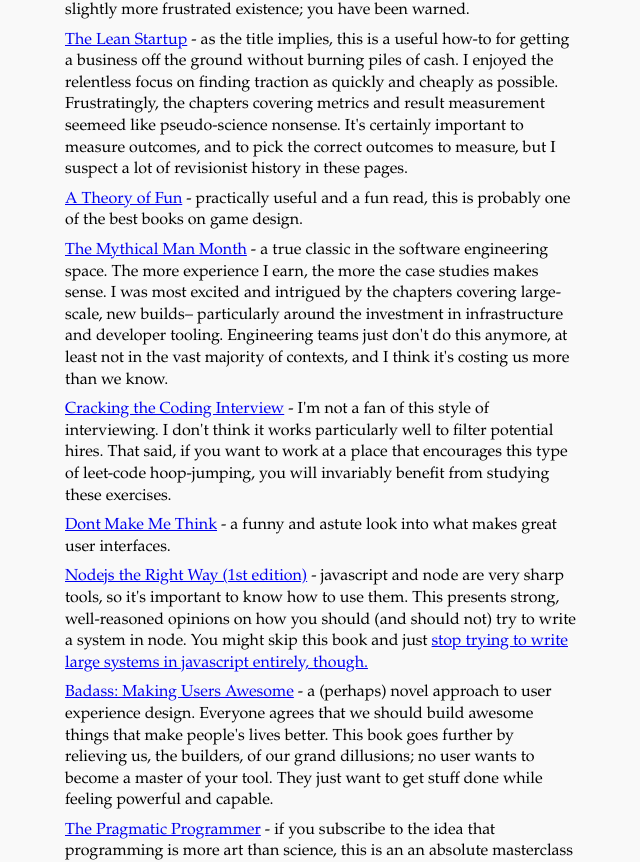
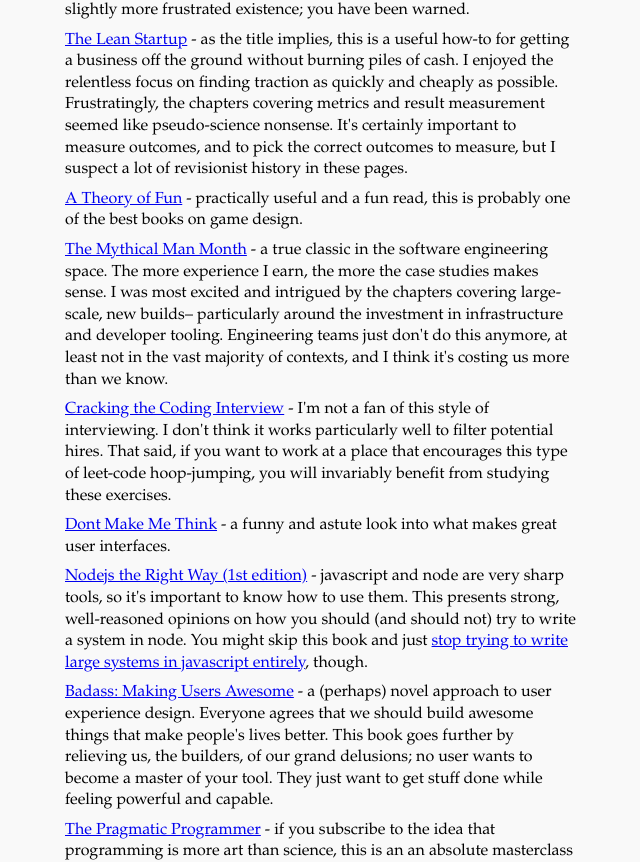
Before and after one commit to lwhorton/lwhorton.github.io, a Jekyll site: the page built from reading.html, in a window 1280 px wide and 1400 px high, scrolled down 1203 px. Shown: the part 228-1090 px from the top of the window, without its empty margins (319-959 px from the left). Built offline with Jekyll 4.4.1, drawn with Linux system fonts in a browser that asks for light colours.

Commit message:
spellchecked

```diff
--- a/portfolio.html
+++ b/portfolio.html
@@ -136,7 +136,7 @@
       and burden.</p>
 
       <p>I helped the client pair down their vast product offerings and lesson
-      catalogue into a series of discrete, easy-to-digest steps. We exposed
+      catalog into a series of discrete, easy-to-digest steps. We exposed
       mothers to carefully controlled streams of information they needed to know
       at the times they needed to know it, in an attempt to not overwhelm them.
       The learning and mentoring platform integrated with a variety of Learning
--- a/reading.html
+++ b/reading.html
@@ -128,7 +128,7 @@
     - as the title implies, this is a useful how-to for getting a business off
     the ground without burning piles of cash. I enjoyed the relentless focus on
     finding traction as quickly and cheaply as possible. Frustratingly, the
-    chapters covering metrics and result measurement seemeed like pseudo-science
+    chapters covering metrics and result measurement seemed like pseudo-science
     nonsense. It's certainly important to measure outcomes, and to pick the
     correct outcomes to measure, but I suspect a lot of revisionist history in
     these pages.
@@ -175,7 +175,7 @@
     use them. This presents strong, well-reasoned opinions on how you should
       (and should not) try to write a system in node. You might skip this book
       and just <a href="https://www.youtube.com/watch?v=lc5Np9OqDHU">stop trying
-        to write large systems in javascript entirely</>, though.
+        to write large systems in javascript entirely</a>, though.
   </li>
 
   <li>
@@ -184,7 +184,7 @@
     Making Users Awesome</a>
     - a (perhaps) novel approach to user experience design. Everyone agrees that
     we should build awesome things that make people's lives better. This book
-    goes further by relieving us, the builders, of our grand dillusions; no user
+    goes further by relieving us, the builders, of our grand delusions; no user
     wants to become a master of your tool. They just want to get stuff done
     while feeling powerful and capable.
   </li>
```
Also changed, not shown: _posts/2017-05-17-stone-castles.md (+1 -1 lines), _posts/2019-09-15-best-talks-of-strangeloop-2019.md (+1 -1 lines), _posts/2023-05-09-rich-design.md (+4 -4 lines), README.md, 1 other file.
